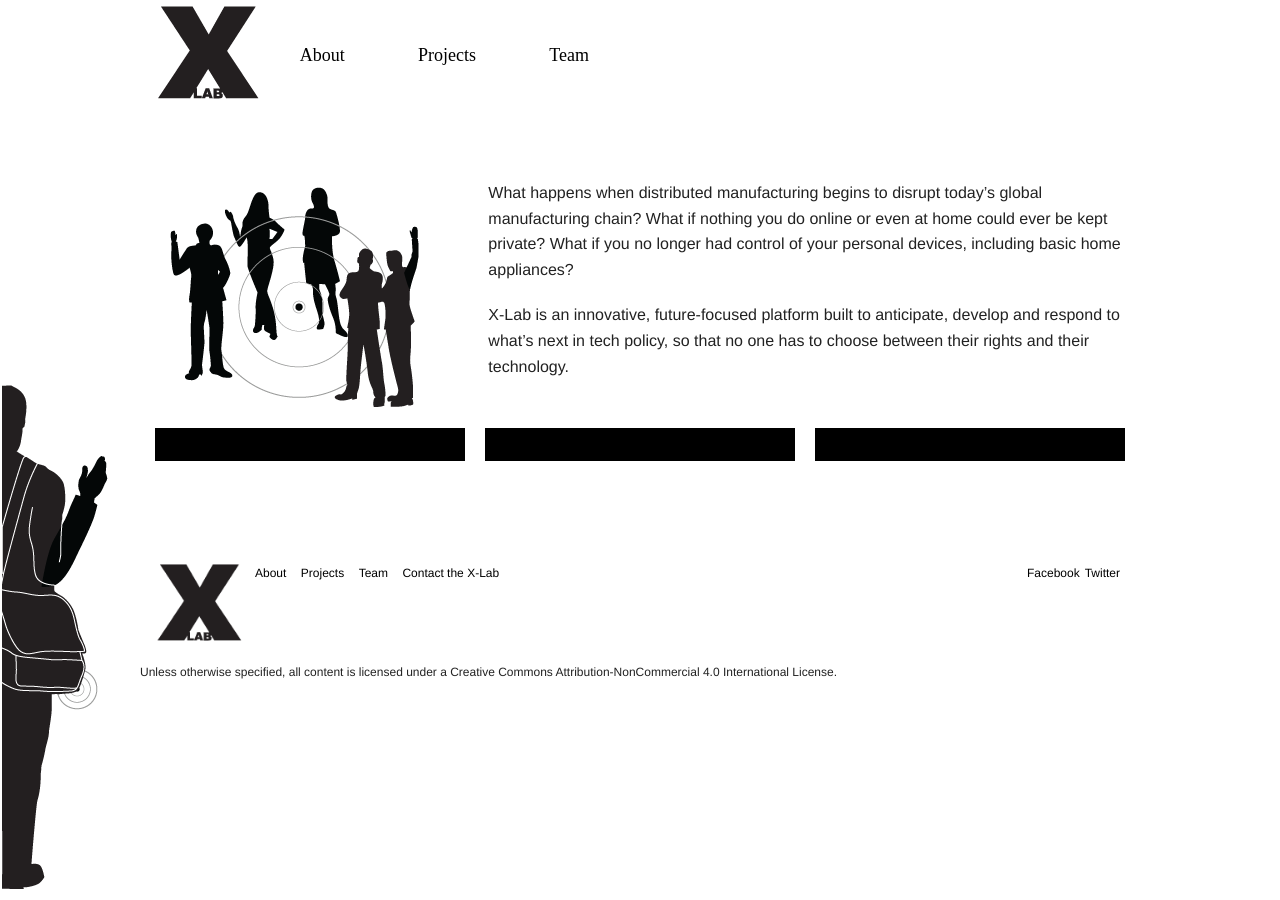
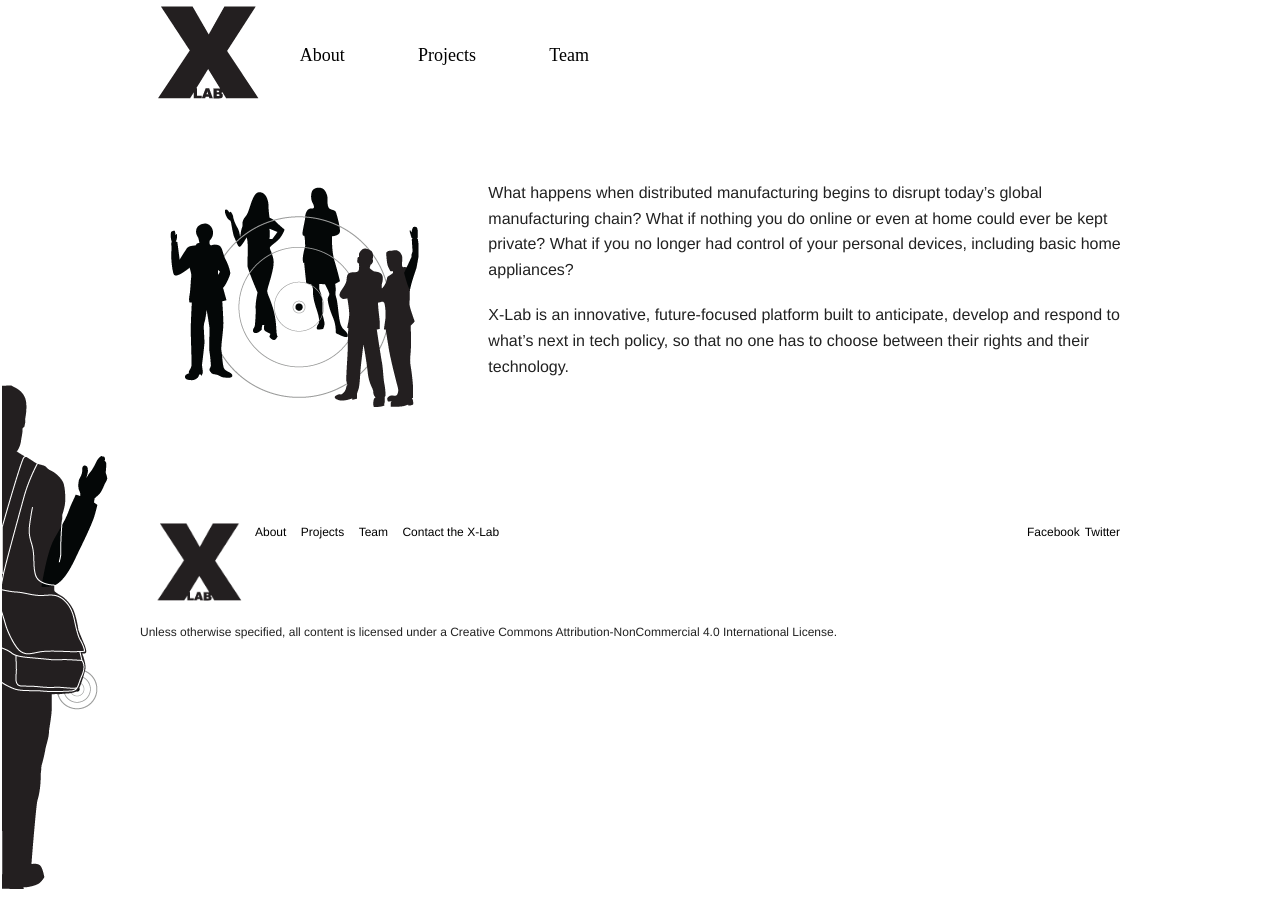
Before and after one commit to xlabrocks/X-Lab-Site, a Jekyll site: the page built from x-lab.org/index.md, in a window 1280 px wide. Built offline with Jekyll 4.4.1, drawn with Linux system fonts in a browser that asks for light colours; some web fonts are replaced.

Commit message:
Updated front.html

```diff
--- a/x-lab.org/_layouts/front.html
+++ b/x-lab.org/_layouts/front.html
@@ -14,9 +14,9 @@
     <div class="row">
       <div class="columns small-12">
         <ul class="flat-menu large-block-grid-3">
-          <li><a href="/" class="button"></a></li>
-          <li><a href="/" class="button"></a></li>
-          <li><a href="/" class="button"></a></li>
+          <li><!-- <a href="/" class="button"></a> --></li>
+          <li><!-- <a href="/" class="button"></a> --></li>
+          <li><!-- <a href="/" class="button"></a> --></li>
         </ul>
       </div>
     </div>
```
